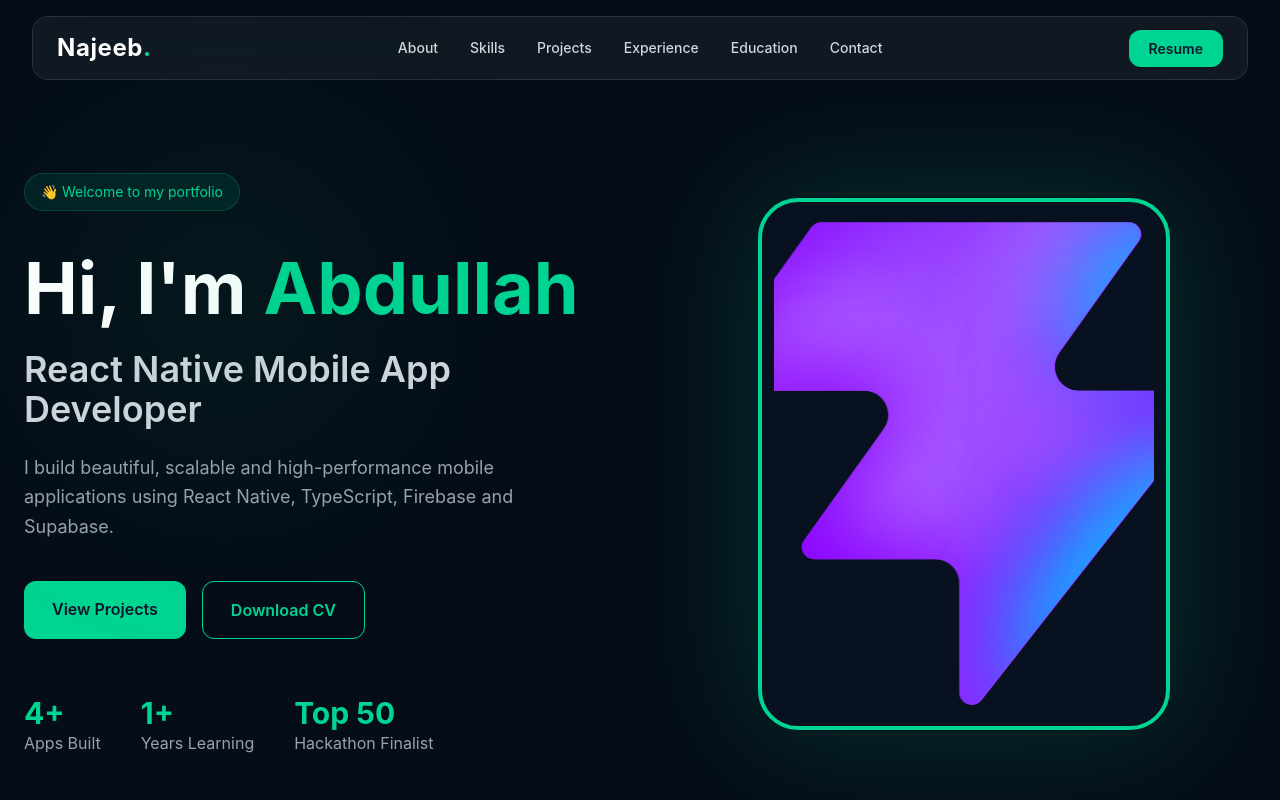
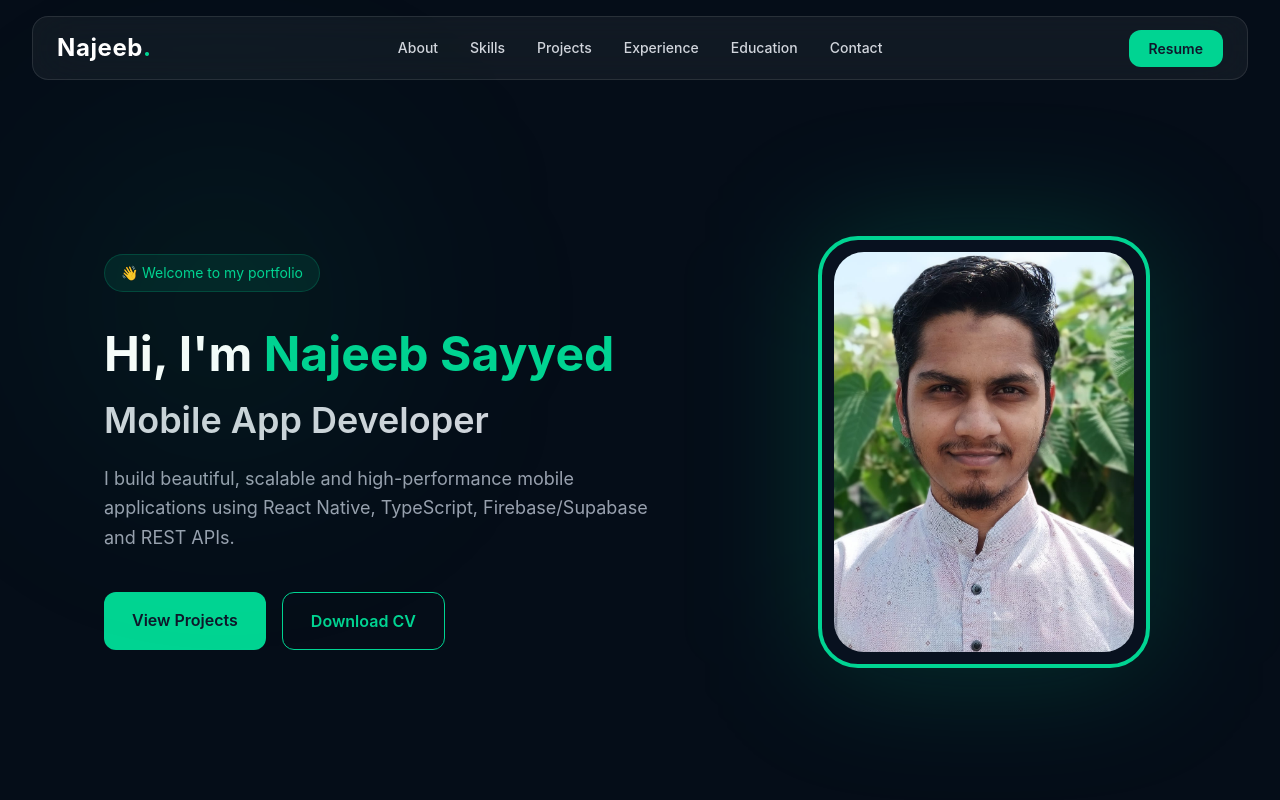
Before and after one commit to najeebsayyed/portfolio, a React app: page / in a window 1280 px wide. Shown: the top 800 px of the page. Built offline with nearby package versions, Linux system fonts and the light colour scheme; the HTML template or start-up script is replaced by a standard one.

Commit message:
feat: enhance hero section UI with responsive improvements

```diff
--- a/src/components/Hero.tsx
+++ b/src/components/Hero.tsx
@@ -1,32 +1,32 @@
-import profile from "../assets/vite.svg";
-
+import profile from "../assets/images/Profile_Pic.jpg";
+import resumePdf from "../assets/resume/resume.pdf";
 const Hero = () => {
   return (
     <section
       id="home"
-      className="relative flex min-h-screen items-center overflow-hidden pt-32"
+      className="relative flex min-h-screen items-center overflow-hidden pt-26"
     >
       {/* Background Glow */}
       <div className="absolute left-20 top-40 h-72 w-72 rounded-full bg-emerald-500/10 blur-[120px]" />
 
-      <div className="mx-auto grid w-full max-w-7xl items-center gap-16 px-6 lg:grid-cols-2">
+      <div className="mx-auto ml-20 grid w-full max-w-7xl items-center gap-16 px-6 lg:grid-cols-2">
         {/* Left Content */}
         <div>
-          <span className="mb-4 inline-block rounded-full border border-emerald-400/20 bg-emerald-400/10 px-4 py-2 text-sm text-emerald-400">
+          <span className="mb-4  inline-block rounded-full border border-emerald-400/20 bg-emerald-400/10 px-4 py-2 text-sm text-emerald-400">
             👋 Welcome to my portfolio
           </span>
 
-          <h1 className="mt-4 text-5xl font-bold leading-tight md:text-7xl">
-            Hi, I'm <span className="text-emerald-400">Abdullah</span>
+          <h1 className="mt-4 text-5xl font-bold leading-tight md:text-5xl">
+            Hi, I'm <span className="text-emerald-400">Najeeb Sayyed</span>
           </h1>
 
           <h2 className="mt-4 text-2xl font-semibold text-gray-300 md:text-4xl">
-            React Native Mobile App Developer
+            Mobile App Developer
           </h2>
 
           <p className="mt-6 max-w-xl text-lg leading-relaxed text-gray-400">
             I build beautiful, scalable and high-performance mobile applications
-            using React Native, TypeScript, Firebase and Supabase.
+            using React Native, TypeScript, Firebase/Supabase and REST APIs.
           </p>
 
           <div className="mt-10 flex flex-wrap gap-4">
@@ -38,14 +38,16 @@ const Hero = () => {
             </a>
 
             <a
-              href="/resume.pdf"
+              href={resumePdf}
+              target="_blank"
+              rel="noopener noreferrer"
               className="rounded-xl border border-emerald-400 px-7 py-4 font-semibold text-emerald-400 transition hover:bg-emerald-400 hover:text-slate-900"
             >
               Download CV
             </a>
           </div>
 
-          {/* Stats */}
+          {/* Stats
           <div className="mt-14 flex flex-wrap gap-10">
             <div>
               <h3 className="text-3xl font-bold text-emerald-400">4+</h3>
@@ -61,7 +63,7 @@ const Hero = () => {
               <h3 className="text-3xl font-bold text-emerald-400">Top 50</h3>
               <p className="text-gray-400">Hackathon Finalist</p>
             </div>
-          </div>
+          </div> */}
         </div>
 
         {/* Right Image */}
@@ -75,7 +77,7 @@ const Hero = () => {
               <img
                 src={profile}
                 alt="Abdullah"
-                className="h-[500px] w-[380px] rounded-[30px] object-cover"
+                className="h-[400px] w-[300px] rounded-[30px] object-cover"
               />
             </div>
           </div>
--- a/src/components/Home.tsx
+++ /dev/null
@@ -1,5 +0,0 @@
-import React from "react";
-
-export default function Home() {
-  return <div>Home</div>;
-}
```
Also changed, not shown: src/assets/images/Profile_Pic.jpg (added).
